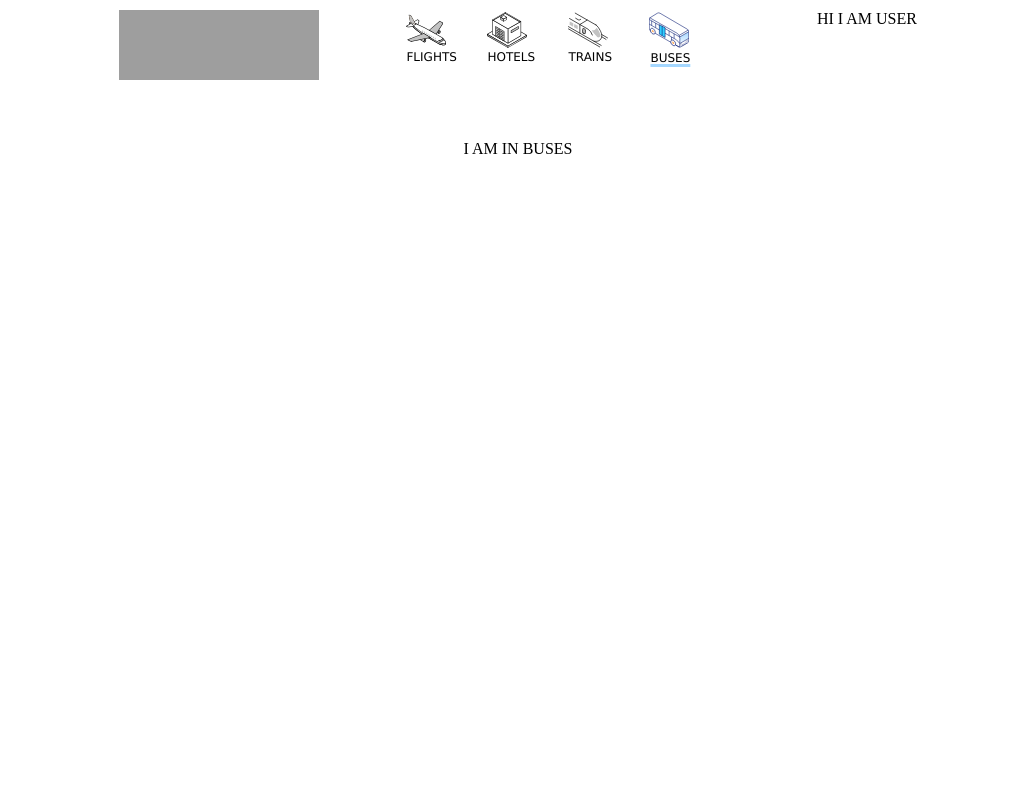
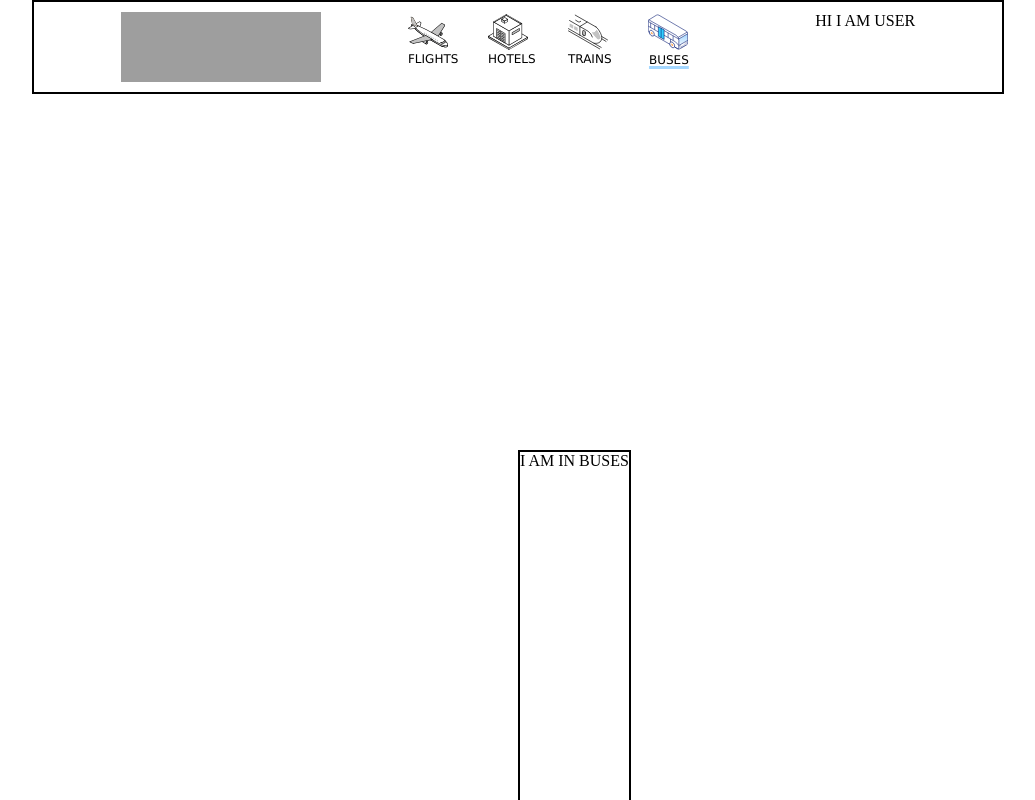
Before and after one commit to avy10/ease-my-trip-old-nextjs, a Next.js app: page /buses in a window 1280 px wide. Shown: the top 800 px of the page, without its empty margins (122-1157 px from the left). Built offline with nearby package versions, Linux system fonts and the light colour scheme; grey boxes are pictures that could not be loaded.

Commit message:
some improvements on navbar

```diff
--- a/components/Navigation.jsx
+++ b/components/Navigation.jsx
@@ -1,28 +1,60 @@
-import { useContext, useEffect } from "react";
+import { useContext, useEffect, useState } from "react";
 import AuthorisationContext from "@/contexts/AuthorisationContext";
-
-import Divider from "@mui/material/Divider";
 
 import Link from "next/link";
 import Image from "next/image";
 import { useRouter } from "next/router";
+
+const ROUTES = [
+	{
+		id: "flightNav",
+		path: "/",
+		name: "FLIGHTS",
+	},
+	{
+		id: "hotelNav",
+		path: "/hotels",
+		name: "HOTELS",
+	},
+	{
+		id: "trainNav",
+		path: "/trains",
+		name: "TRAINS",
+	},
+	{
+		id: "busNav",
+		path: "/buses",
+		name: "BUSES",
+	},
+];
 export default function Navigation() {
 	const authorisationContextData = useContext(AuthorisationContext);
 	const { isLoggedIn } = authorisationContextData;
-
+	const [scrollLengthY, setScrollLengthY] = useState(false);
+	const handleChange = () => {
+		if (window.scrollY >= 100) {
+			setScrollLengthY(true);
+		} else {
+			setScrollLengthY(false);
+		}
+	};
+	useEffect(() => {
+		window.addEventListener("scroll", handleChange);
+	}, []);
 	return (
-		<nav>
+		<nav className={scrollLengthY ? "miniNav" : ""}>
 			<div className="emtIcon">
 				<Link href="/">
 					<Image
 						src="https://www.easemytrip.com/images/brandlogo/emtlogo_new8.svg"
-						height={70}
-						width={200}
+						height={scrollLengthY ? 40 : 70}
+						width={scrollLengthY ? 170 : 200}
 						alt={"go to homepage"}
 					/>
 				</Link>
 			</div>
-			<PageNavigations />
+			{!scrollLengthY && <PageNavigations />}
+			{scrollLengthY && <MiniPageNavigations />}
 			<div className="loginPortal"> HI I AM USER</div>
 		</nav>
 	);
@@ -33,11 +65,12 @@ function PageNavigations() {
 	return (
 		<div className="pageNavigations">
 			<ul>
-				<li id="flightNav">
-					<Link href="/">
+				{ROUTES.map((ele) => (
+					<li id={ele.id} key={ele.id}>
+						<Link href={ele.path}>
 							<div
 								className={
-								router.pathname == "/"
+									router.pathname == ele.path
 										? "navContainer active"
 										: "navContainer"
 								}
@@ -45,82 +78,42 @@ function PageNavigations() {
 								<div className="blankSpace"></div>
 								<div
 									className={
-									router.pathname == "/" ? "navText" : ""
+										router.pathname == ele.path
+											? "navText"
+											: ""
 									}
 								>
-								FLIGHTS
+									{ele.name}
 								</div>
 							</div>
 						</Link>
 					</li>
+				))}
+			</ul>
+		</div>
+	);
+}
 
-				<Divider orientation="vertical" variant="middle" />
-				<li id="hotelNav">
-					<Link href="/hotels">
+function MiniPageNavigations() {
+	const router = useRouter();
+	return (
+		<div className="pageNavigations">
+			<ul>
+				{ROUTES.map((ele) => (
+					<li id={ele.id} key={ele.id}>
+						<Link href={ele.path}>
 							<div
 								className={
-								router.pathname == "/hotels"
+									router.pathname == ele.path
 										? "navContainer active"
 										: "navContainer"
 								}
 							>
 								<div className="blankSpace"></div>
-							<div
-								className={
-									router.pathname == "/hotels"
-										? "navText"
-										: ""
-								}
-							>
-								HOTELS
-							</div>
 							</div>
 						</Link>
 					</li>
-				<Divider orientation="vertical" variant="middle" />
-				<li id="trainNav">
-					<Link href="/trains">
-						<div
-							className={
-								router.pathname == "/trains"
-									? "navContainer active"
-									: "navContainer"
-							}
-						>
-							<div className="blankSpace"></div>
-							<div
-								className={
-									router.pathname == "/trains"
-										? "navText"
-										: ""
-								}
-							>
-								TRAINS
-							</div>
-						</div>
-					</Link>
-				</li>
-				<Divider orientation="vertical" variant="middle" size="small" />
-				<li id="busNav">
-					<Link href="/buses">
-						<div
-							className={
-								router.pathname == "/buses"
-									? "navContainer active"
-									: "navContainer"
-							}
-						>
-							<div className="blankSpace"></div>
-							<div
-								className={
-									router.pathname == "/buses" ? "navText" : ""
-								}
-							>
-								BUSES
-							</div>
-						</div>
-					</Link>
-				</li>
+				))}
 			</ul>
 		</div>
 	);
--- a/pages/_app.js
+++ b/pages/_app.js
@@ -3,6 +3,8 @@ import { AuthorisationProvider } from "@/contexts/AuthorisationContext";
 import "@/styles/globals.css";
 
 import "@/styles/commons/navigationStyling.css";
+
+import "@/styles/flights/flightsHome.css";
 
 export default function App({ Component, pageProps }) {
 	return (
--- /dev/null
+++ b/public/utils/apiFetch.js
@@ -0,0 +1,3 @@
+export const domain = "https://academics.newtonschool.co/api/v1/";
+export const allTheAirports = "bookingportals/airport?limit=100";
+export const offers = "bookingportals/offers";
--- a/styles/commons/navigationStyling.css
+++ b/styles/commons/navigationStyling.css
@@ -5,11 +5,18 @@ nav {
 	margin-left: 12vw;
 	margin-right: 12vw;
 	width: 76vw;
-	margin-top: 10px;
+	padding-top: 10px;
+	position: fixed;
+	z-index: 3;
+	background-color: white;
+	border: 2px solid black;
 }
 nav a {
 	text-decoration: none;
 	color: black;
+}
+.miniNav {
+	height: 6vh;
 }
 .pageNavigations ul {
 	list-style-type: none;
--- /dev/null
+++ b/styles/flights/flightsHome.css
@@ -0,0 +1,22 @@
+.flightHomeContainer {
+	border: 2px solid black;
+	position: absolute;
+	top: 11vh;
+	height: 110vh;
+	border: 2px solid aqua;
+}
+
+.flightSearchBox {
+	width: 100vw;
+	background-image: linear-gradient(to right, #2f80ed, #56ccf2);
+	background-color: #2f81ed;
+}
+
+.boxTitle {
+	text-align: right;
+	padding-right: 10vw;
+}
+
+.airportsSelection {
+	background-color: rgba(255, 255, 255, 0.671);
+}
--- a/styles/globals.css
+++ b/styles/globals.css
@@ -8,4 +8,9 @@
 	margin-top: 50px;
 	display: flex;
 	justify-content: center;
+	height: 110vh;
+	border: 2px solid black;
+	position: absolute;
+	top: 50vh;
+	left: 50vw;
 }
```
Also changed, not shown: components/App.js (deleted, +0 -7 lines), components/FlightHome.js (added, +113 -0 lines), contexts/FlightSearchContext.js (added, +20 -0 lines), pages/index.js (+6 -6 lines), public/assests/images/navigation-images/emt-logo-travel.png (added). Lines whose indentation alone changed are shown as unchanged.
